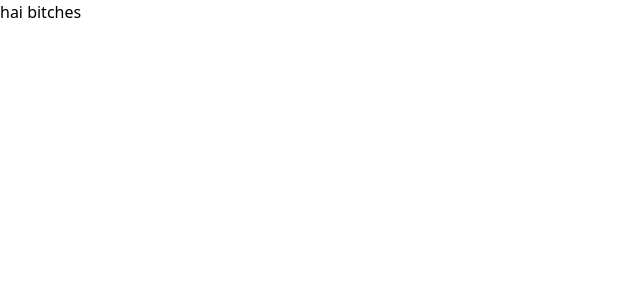
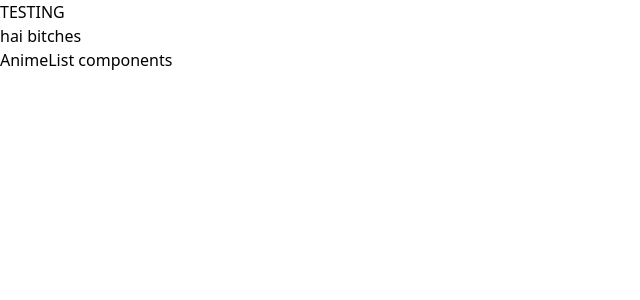
Before and after one commit to hildirama/anime-list, a Next.js app: page / in a window 1280 px wide. Shown: the top 300 px of the page, without its empty margins (0-640 px from the left). Built offline with nearby package versions, Linux system fonts and the light colour scheme.

Commit message:
pesan commit

```diff
--- /dev/null
+++ b/src/app/components/listAnime/index.js
@@ -0,0 +1,5 @@
+const AnimeList = () => {
+  return <div>AnimeList components</div>;
+};
+
+export default AnimeList;
--- a/src/app/layout.js
+++ b/src/app/layout.js
@@ -12,8 +12,8 @@ const geistMono = Geist_Mono({
 });
 
 export const metadata = {
-  title: "Create Next App",
-  description: "Generated by create next app",
+  title: "AnimeList",
+  description: "Web Anime Indonesia",
 };
 
 export default function RootLayout({ children }) {
@@ -22,6 +22,7 @@ export default function RootLayout({ children }) {
       <body
         className={`${geistSans.variable} ${geistMono.variable} antialiased`}
       >
+        <div>TESTING</div>
         {children}
       </body>
     </html>
--- a/src/app/page.js
+++ b/src/app/page.js
@@ -1,9 +1,10 @@
-import Image from "next/image";
+import AnimeList from "@/app/components/listAnime";
 
 export default function Home() {
   return (
     <div>
       <h1>hai bitches</h1>
+      <AnimeList />
     </div>
   );
 }
--- /dev/null
+++ b/src/app/search/page.js
@@ -0,0 +1,10 @@
+const page = () => {
+  return (
+    <>
+      <h1>hallo</h1>
+      <p>bitches</p>
+    </>
+  );
+};
+
+export default page;
```
Also changed, not shown: src/app/components/search/index.js (added).
